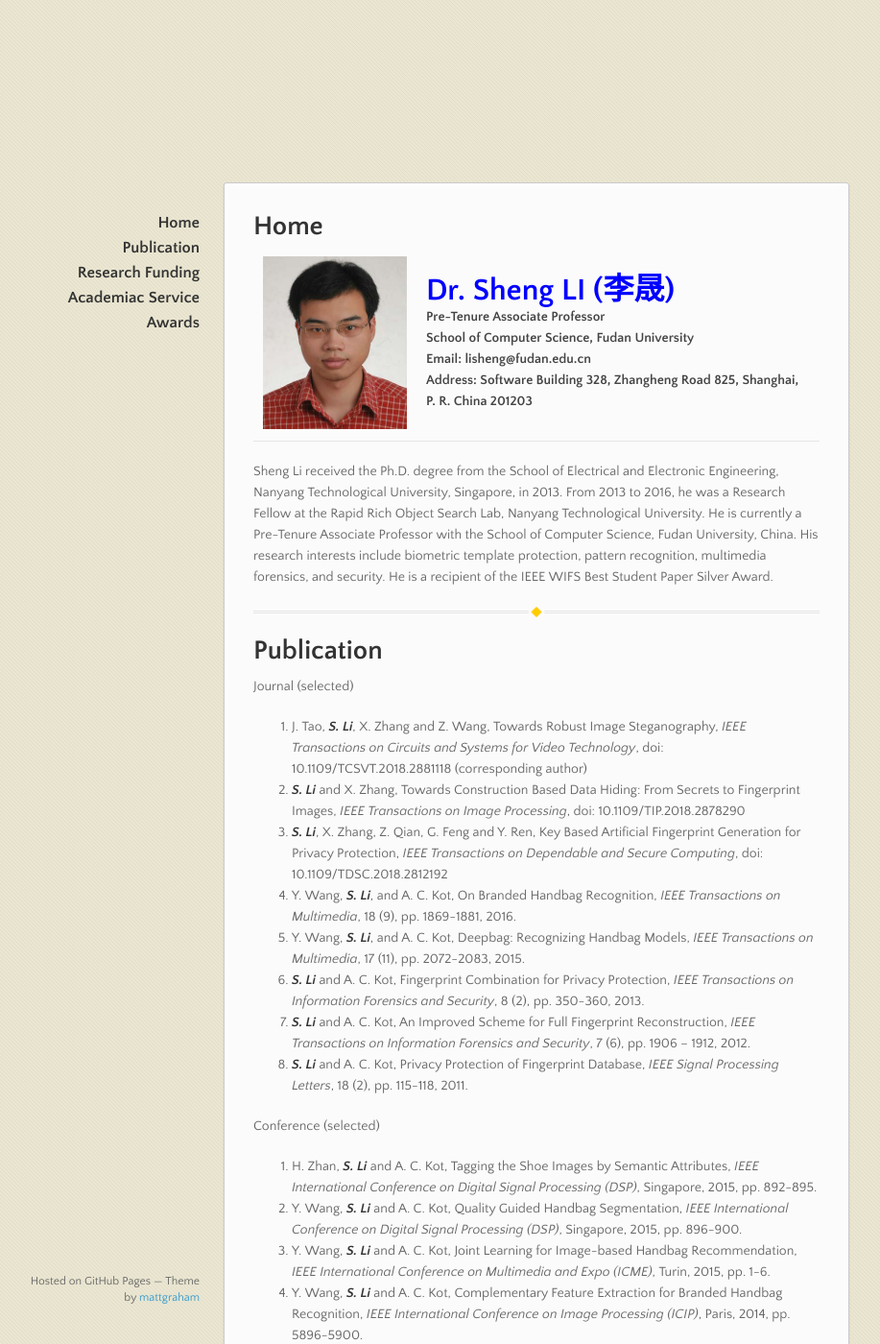
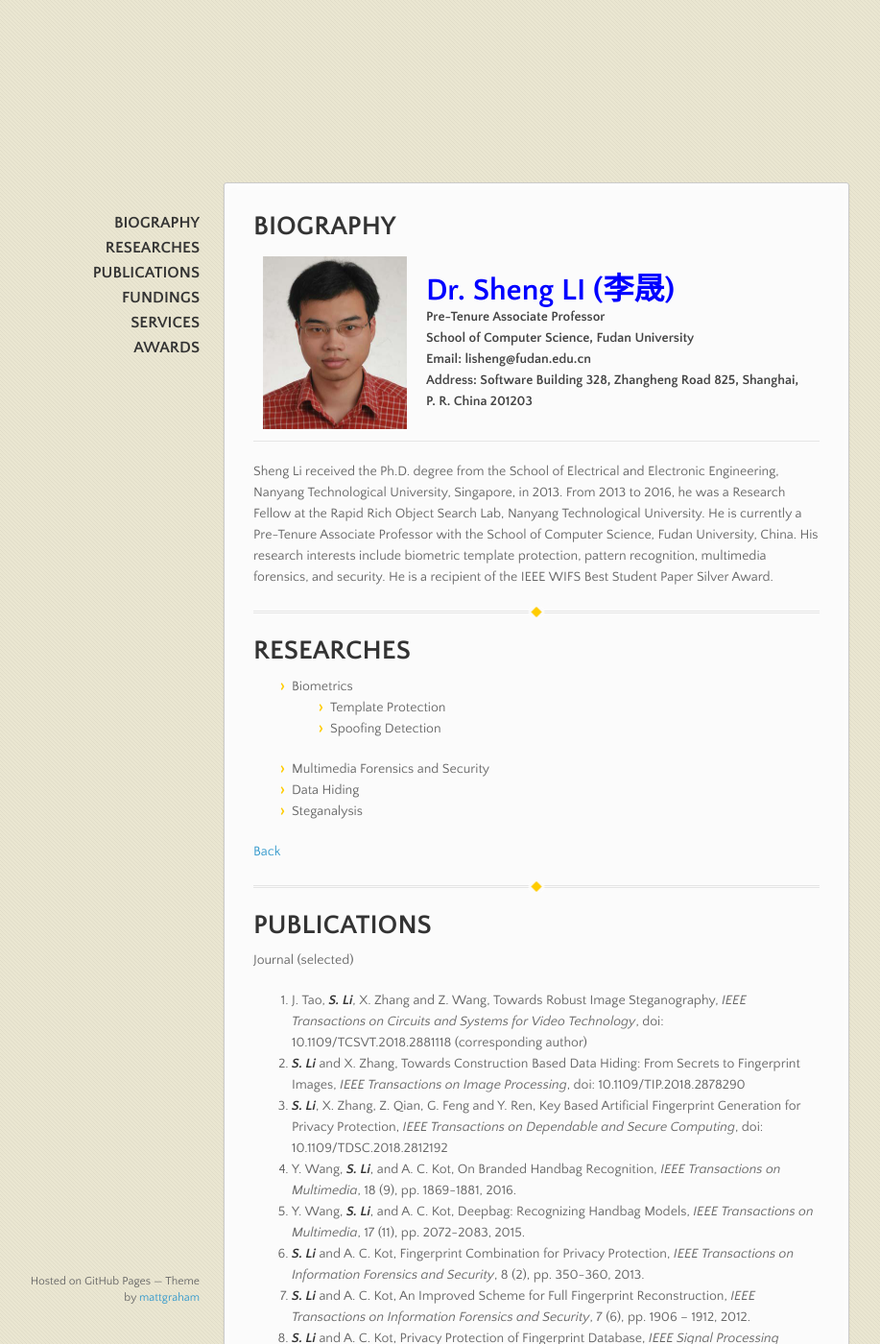
Before and after one commit to blazelisheng/blazelisheng.github.io, a Jekyll site: the page built from index.md, in a window 1280 px wide and 1400 px high. Shown: the whole window at 96% size, without its empty margins (82-999 px from the left). Built offline with Jekyll 4.4.1, drawn with Linux system fonts in a browser that asks for light colours; our own code applies the rules of GitHub Pages for plain Markdown files; some of the changed text lies outside the part shown.

Commit message:
Update index.md

```diff
--- a/index.md
+++ b/index.md
@@ -1,7 +1,7 @@
 ---
 layout: default
 ---
-# Home
+# BIOGRAPHY
 <table border="0" cellspacing="0" cellpadding="0">
   <tr>
     <th width="150">
@@ -11,12 +11,21 @@ layout: default
 </table>
 
 
-
-
 Sheng Li received the Ph.D. degree from the School of Electrical and Electronic Engineering, Nanyang Technological University, Singapore, in 2013. From 2013 to 2016, he was a Research Fellow at the Rapid Rich Object Search Lab, Nanyang Technological University. He is currently a Pre-Tenure Associate Professor with the School of Computer Science, Fudan University, China. His research interests include biometric template protection, pattern recognition, multimedia forensics, and security. He is a recipient of the IEEE WIFS Best Student Paper Silver Award.
 
 * * *
-# Publication
+# RESEARCHES
+- Biometrics
+  - Template Protection
+  - Spoofing Detection
+-  Multimedia Forensics and Security
+  - Data Hiding
+  - Steganalysis
+
+[Back](./index.md)
+* * *
+
+# PUBLICATIONS
 
 Journal (selected)
 1.	J. Tao, _**S. Li**_, X. Zhang and Z. Wang, Towards Robust Image Steganography, _IEEE Transactions on Circuits and Systems for Video Technology_, doi: 10.1109/TCSVT.2018.2881118 (corresponding author)
@@ -39,12 +48,13 @@ Conference (selected)
 7.	_**S. Li**_ and A. C. Kot, _Privacy Protection of Fingerprint Database Using Lossless Data Hiding_, IEEE International Conference on Multimedia and Expo (ICME), Suntec City, 2010, pp. 1293-1298.
 
 [Back](./index.md)
+
 * * *
-# Research Funding
+# FUNDINGS
 
 
 * * *
-# Academiac Service
+# SERVICES
 
 A Reviewer for
 1.	IEEE Transactions on Pattern Analysis and Machine Intelligence
@@ -59,7 +69,7 @@ A Reviewer for
 
 * * *
 
-# Awards
+# AWARDS
 
 
 
```
